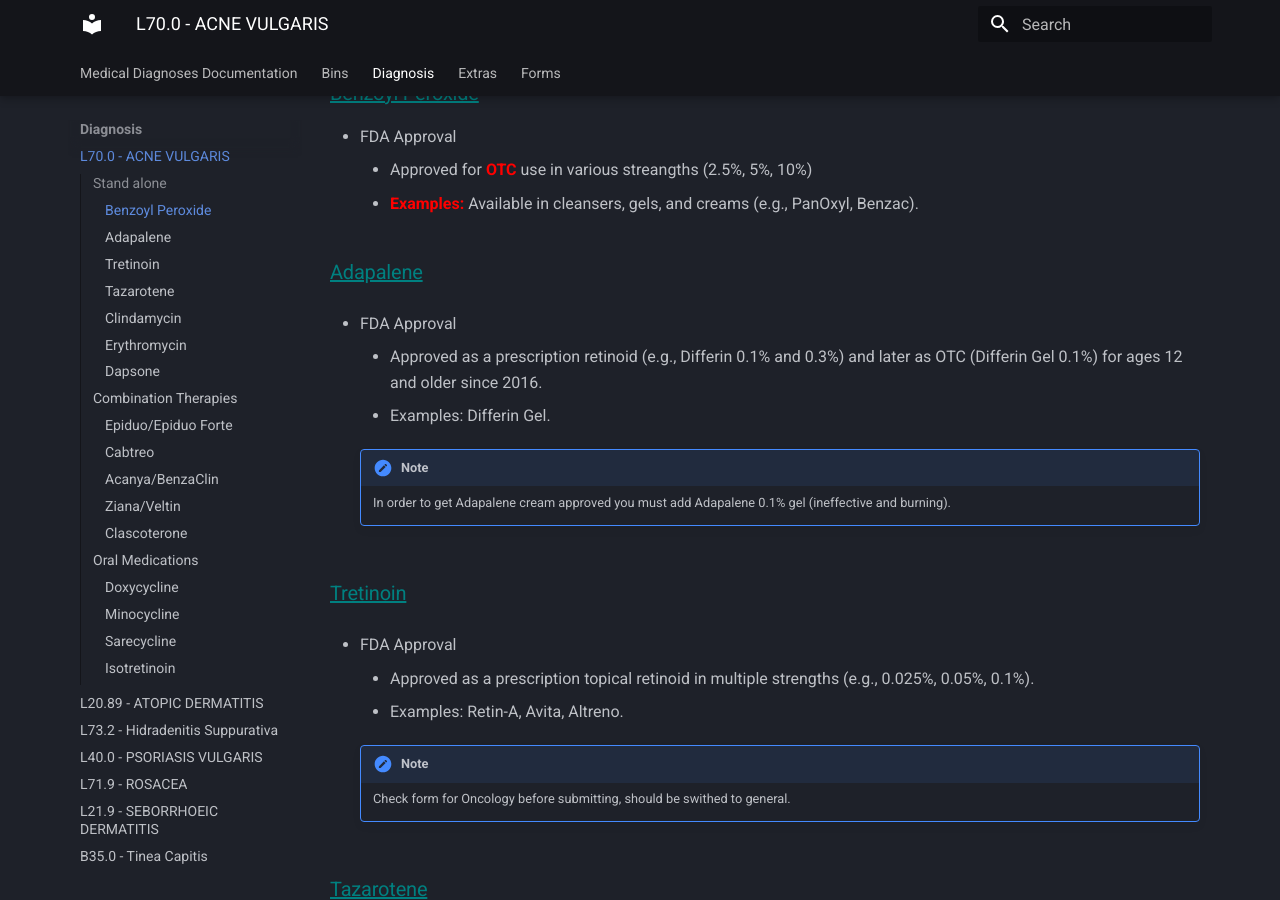
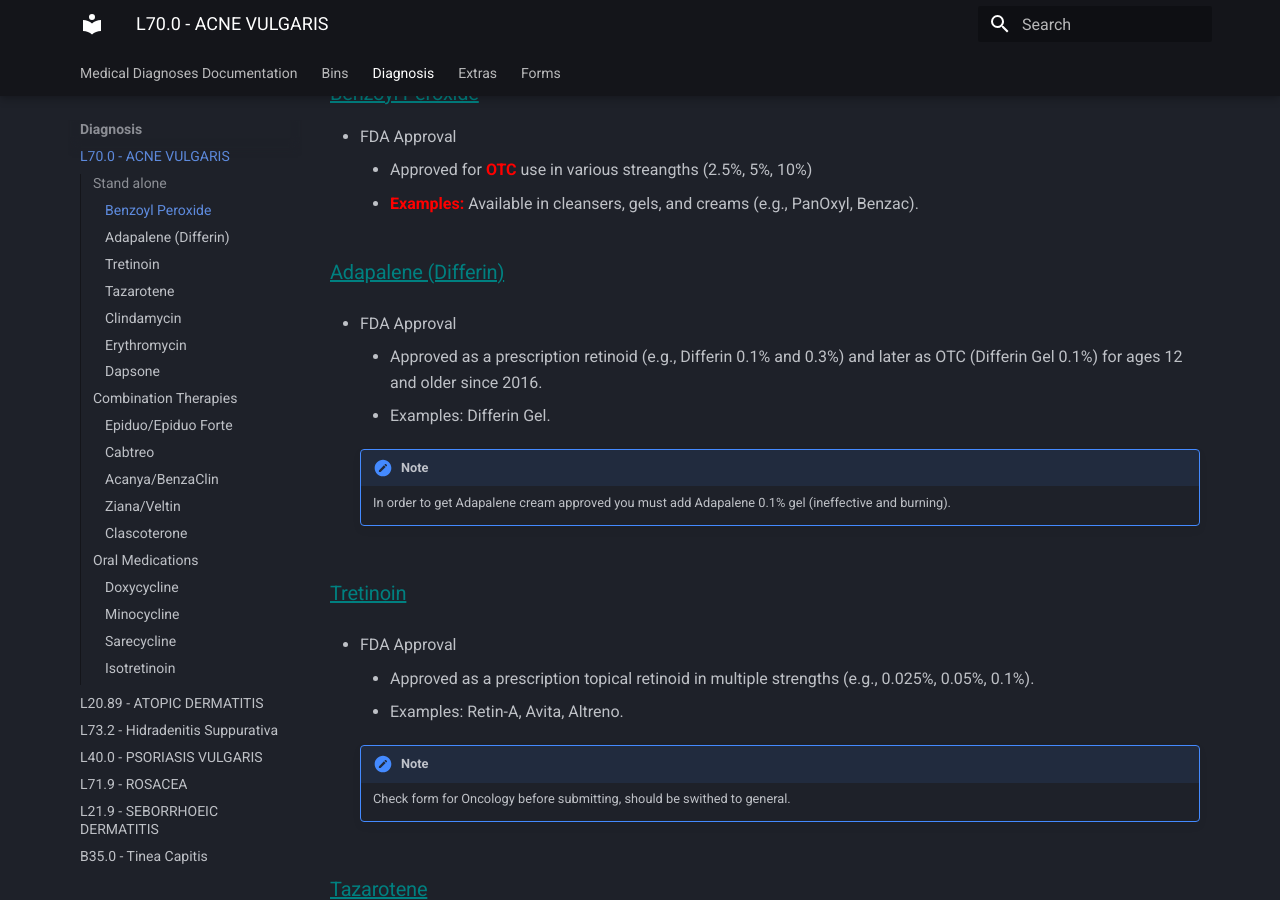
Before and after one commit to rei-cher/server-mkdocs, an MkDocs documentation site: the page built from docs/diagnosis/acne_vulgaris.md, in a window 1280 px wide and 900 px high, scrolled down 345 px. Built offline with MkDocs 1.6.1 and Material for MkDocs 9.7.7, drawn with Linux system fonts in a browser that asks for light colours.

Commit message:
Update acne_vulgaris.md

```diff
--- a/docs/diagnosis/acne_vulgaris.md
+++ b/docs/diagnosis/acne_vulgaris.md
@@ -13,7 +13,7 @@ hidden: true
     - Approved for <b  style="color:red">OTC</b> use in various streangths (2.5%, 5%, 10%)
     - <b  style="color:red">Examples:</b> Available in cleansers, gels, and creams (e.g., PanOxyl, Benzac).
 
-### <u  style="color:teal">Adapalene</u>
+### <u  style="color:teal">Adapalene (Differin)</u>
 - FDA Approval
     - Approved as a prescription retinoid (e.g., Differin 0.1% and 0.3%) and later as OTC (Differin Gel 0.1%) for ages 12 and older since 2016.
     - Examples: Differin Gel.
```
